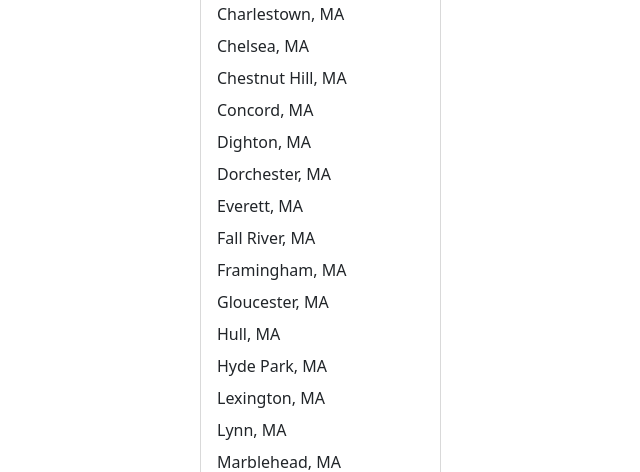
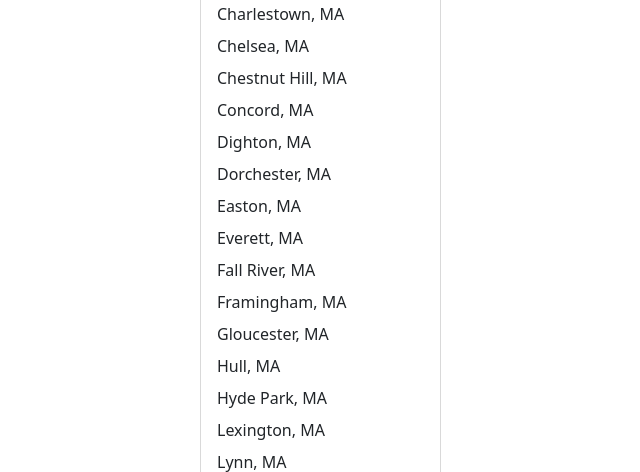
Before and after one commit to amithsaligrama/bathroomaccess, a Django app: template bathroom_map/templates/map.html in a window 1280 px wide, after a click on "View bathrooms for town...". Shown: the part 1125-1597 px from the top of the page, without its empty margins (318-958 px from the left). Run offline with Django 3.2, Linux system fonts and the light colour scheme; the template is opened without the code that fills it, so the values that code supplies are empty; some libraries are stand-ins or nearby versions.

Commit message:
Update map.html

```diff
--- a/bathroom_map/templates/map.html
+++ b/bathroom_map/templates/map.html
@@ -192,6 +192,7 @@
                     <li><a class="dropdown-item" href="/map?city=concord-massachusetts">Concord, MA</a></li>
                     <li><a class="dropdown-item" href="/map?city=dighton-massachusetts">Dighton, MA</a></li>
                     <li><a class="dropdown-item" href="/map?city=dorchester-massachusetts">Dorchester, MA</a></li>
+                    <li><a class="dropdown-item" href="/map?city=easton-massachusetts">Easton, MA</a></li>
                     <li><a class="dropdown-item" href="/map?city=everett-massachusetts">Everett, MA</a></li>
                     <li><a class="dropdown-item" href="/map?city=fall%20river-massachusetts">Fall River, MA</a></li>
                     <li><a class="dropdown-item" href="/map?city=framingham-massachusetts">Framingham, MA</a></li>
```
